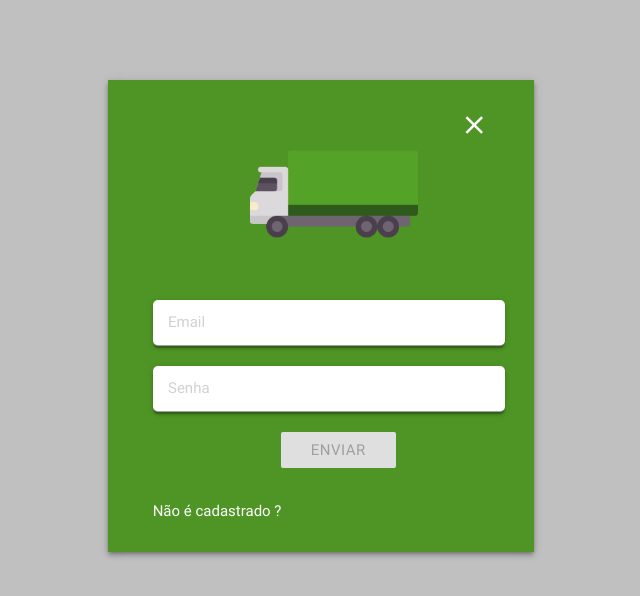
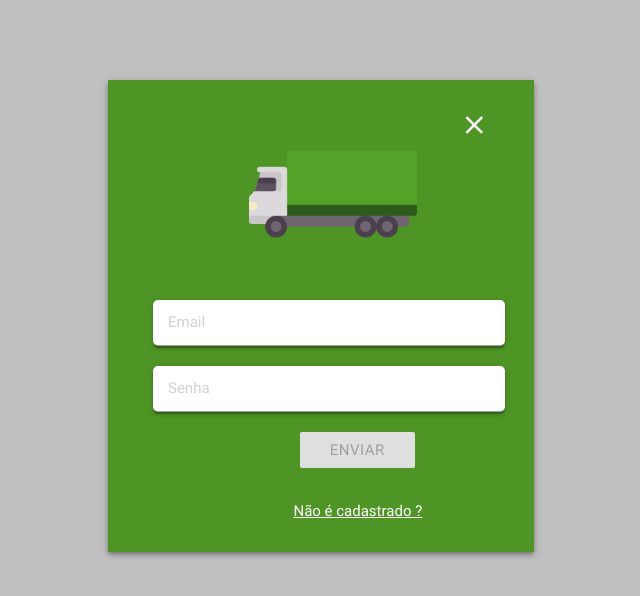
Before and after one commit to WSlim4/TrabalhoFinal, an Angular app in the folder Front-end/supapp/: page /login in a window 1280 px wide. Shown: the top 596 px of the page, without its empty margins (319-959 px from the left). Built offline with nearby package versions, Linux system fonts and the light colour scheme; a web font is replaced by a local one; what angular2-materialize would draw is missing.

Commit message:
+cadastrese, *correção visual login

```diff
--- a/Front-end/supapp/src/app/app.module.ts
+++ b/Front-end/supapp/src/app/app.module.ts
@@ -16,6 +16,7 @@ import { SobrenosComponent } from './pages/sobrenos/sobrenos.component';
 import { HttpClientModule } from '@angular/common/http';
 import { HomeService } from './service/home.service';
 import { ConfiguracoesComponent } from './pages/configuracoes/configuracoes.component';
+import { CadastreseComponent } from './pages/cadastrese/cadastrese.component';
 
 @NgModule({
   declarations: [
@@ -26,6 +27,7 @@ import { ConfiguracoesComponent } from './pages/configuracoes/configuracoes.comp
     AreaPesquisaComponent,
     SobrenosComponent,
     ConfiguracoesComponent,
+    CadastreseComponent,
   ],
   imports: [
     BrowserModule,
--- /dev/null
+++ b/Front-end/supapp/src/app/pages/cadastrese/cadastrese.component.html
@@ -0,0 +1,3 @@
+<p>
+  cadastrese works!
+</p>
--- /dev/null
+++ b/Front-end/supapp/src/app/pages/cadastrese/cadastrese.component.ts
@@ -0,0 +1,15 @@
+import { Component, OnInit } from '@angular/core';
+
+@Component({
+  selector: 'app-cadastrese',
+  templateUrl: './cadastrese.component.html',
+  styleUrls: ['./cadastrese.component.css']
+})
+export class CadastreseComponent implements OnInit {
+
+  constructor() { }
+
+  ngOnInit() {
+  }
+
+}
--- a/Front-end/supapp/src/app/pages/login/login.component.css
+++ b/Front-end/supapp/src/app/pages/login/login.component.css
@@ -17,11 +17,11 @@ p{
 
 img{
 	width: 50%;
-	margin-left: 6.5em;
+	margin-left: 6.5vw;
 }
 
 button{
-	margin-left: 10vw;
+	margin-left: 9.5vw;
 	margin-bottom: 4vh;
 	color: black;
 }
@@ -42,3 +42,29 @@ button{
 	border-radius: 5px;
 	box-shadow: 0 3px 3px 0 rgba(0, 0, 0, 0.14), 0 1px 7px 0 rgba(0, 0, 0, 0.12), 0 3px 1px -1px rgba(0, 0, 0, 0.2);
 }
+
+#cadastro{
+	color: white;
+	margin-left: 9vw;
+	text-decoration: underline;
+	cursor: pointer;
+}
+
+@media screen and (min-width: 1000px) {
+	img{
+		margin-left: 7.5vw;
+	}
+
+	button{
+		margin-left: 11.5vw;
+		margin-bottom: 4vh;
+		color: black;
+	}
+
+	#cadastro{
+		color: white;
+		margin-left: 11vw;
+		text-decoration: underline;
+		cursor: pointer;
+	}
+}
--- a/Front-end/supapp/src/app/pages/login/login.component.html
+++ b/Front-end/supapp/src/app/pages/login/login.component.html
@@ -23,7 +23,7 @@
           </div>
       	</div>
 
-      	<button class="waves-effect waves-light btn white" type="submit" [disabled]="email.invalid || passwordError" >Enviar</button>
+      	<button class="waves-effect waves-light btn white" type="submit" [disabled]=" login.invalid || passwordError" >Enviar</button>
     	</form>
 
     	<a id="cadastro" href="#">Não é cadastrado ?</a>
--- a/Front-end/supapp/src/app/pages/login/login.component.ts
+++ b/Front-end/supapp/src/app/pages/login/login.component.ts
@@ -13,13 +13,6 @@ export class LoginComponent implements OnInit {
 
   ngOnInit() {
   }
-  passwordCheck(senha){
-  	if(senha.value.length < 6){
-  		this.passwordError = true;
-  	}else{
-  		this.passwordError = false;
-  	}
-  }
 
   passwordCheck(senha){
   	if(senha.value.length < 6){
```
Also changed, not shown: Front-end/supapp/src/app/pages/cadastrese/cadastrese.component.css (added), 1 other file (tests, documents, lock files or other folders).
